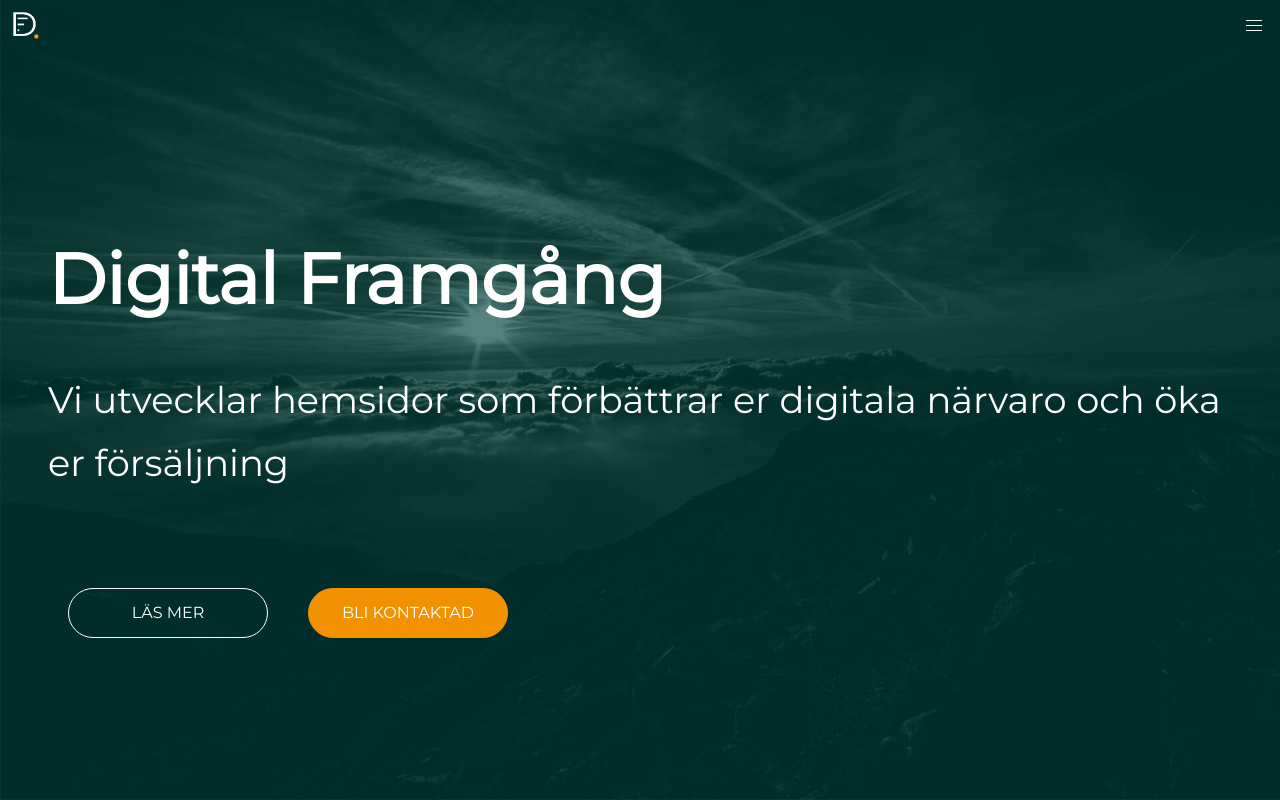
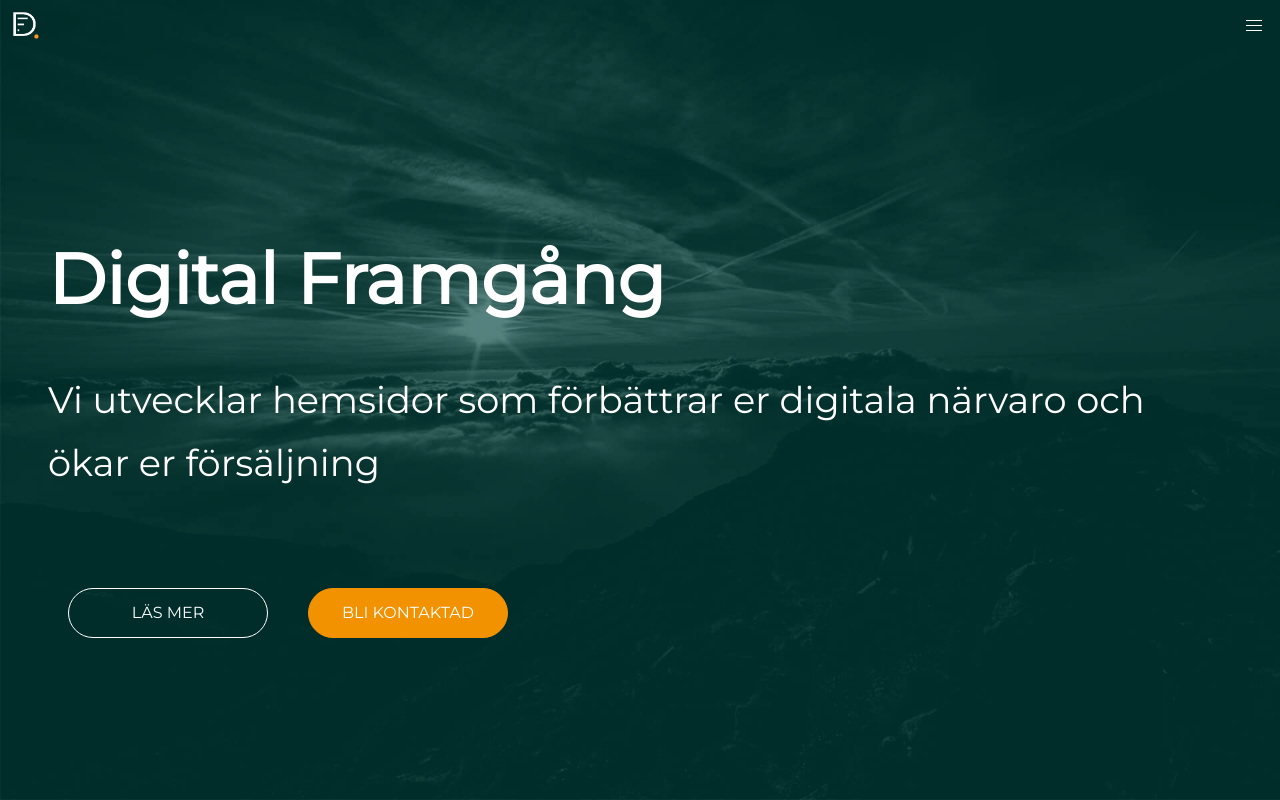
Before and after one commit to codebyjonas/digitalframgang.com, a React (Create React App) app: page / in a window 1280 px wide. Shown: the top 800 px of the page. Built offline with nearby package versions, Linux system fonts and the light colour scheme.

Commit message:
fixed copy and link hover color

```diff
--- a/src/components/Hero.js
+++ b/src/components/Hero.js
@@ -13,7 +13,7 @@ const Hero = () => (
                     className='subtitle is-2 is-white large-spacing'
                 >
                     Vi utvecklar hemsidor som förbättrar er digitala närvaro och
-                    öka er försäljning
+                    ökar er försäljning
                 </h2>
                 <div id='hero-buttons' className='buttons'>
                     <Link
--- a/src/style/footer.scss
+++ b/src/style/footer.scss
@@ -12,6 +12,11 @@ footer {
             margin: 0.5rem 0;
             padding: 0.5rem;
             border-right: 2px solid $orange;
+            transition: color 500ms;
+
+            &:hover {
+                color: white;
+            }
 
             &:last-child {
                 border-right: none;
```
